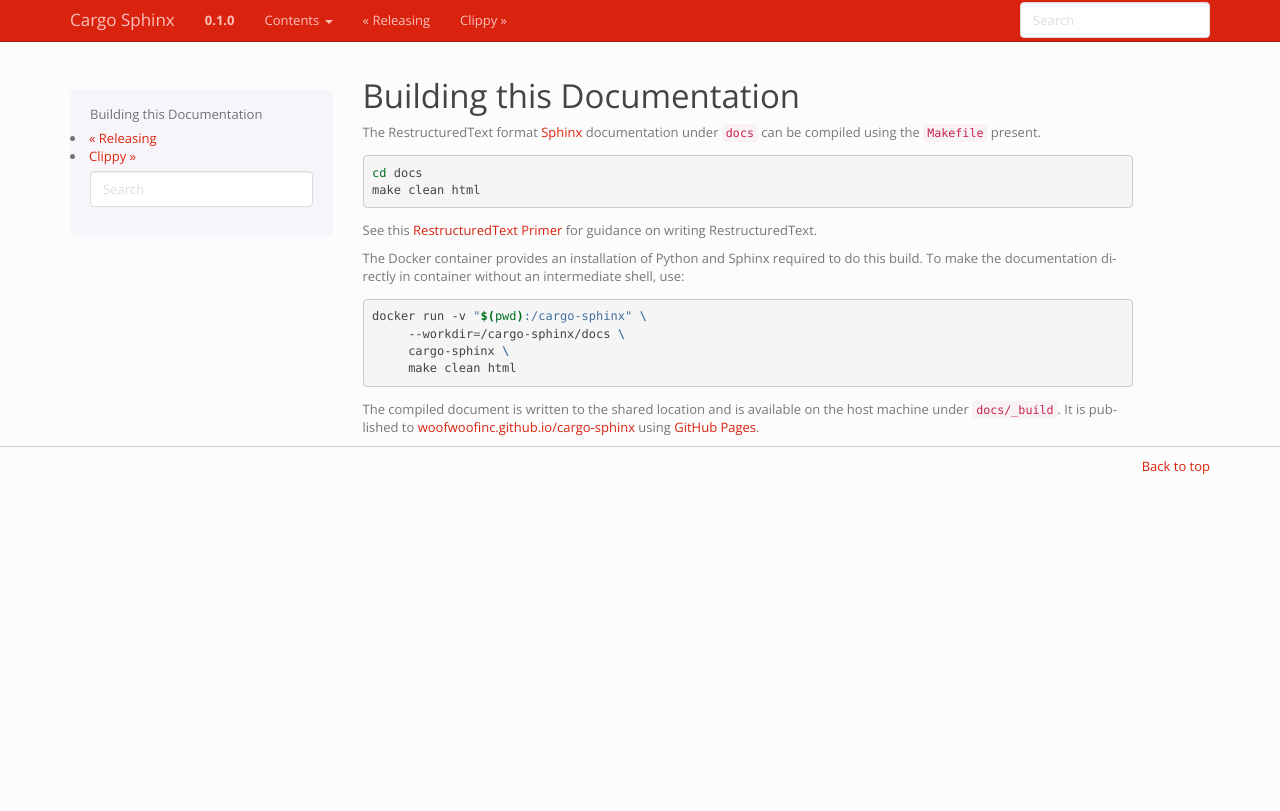
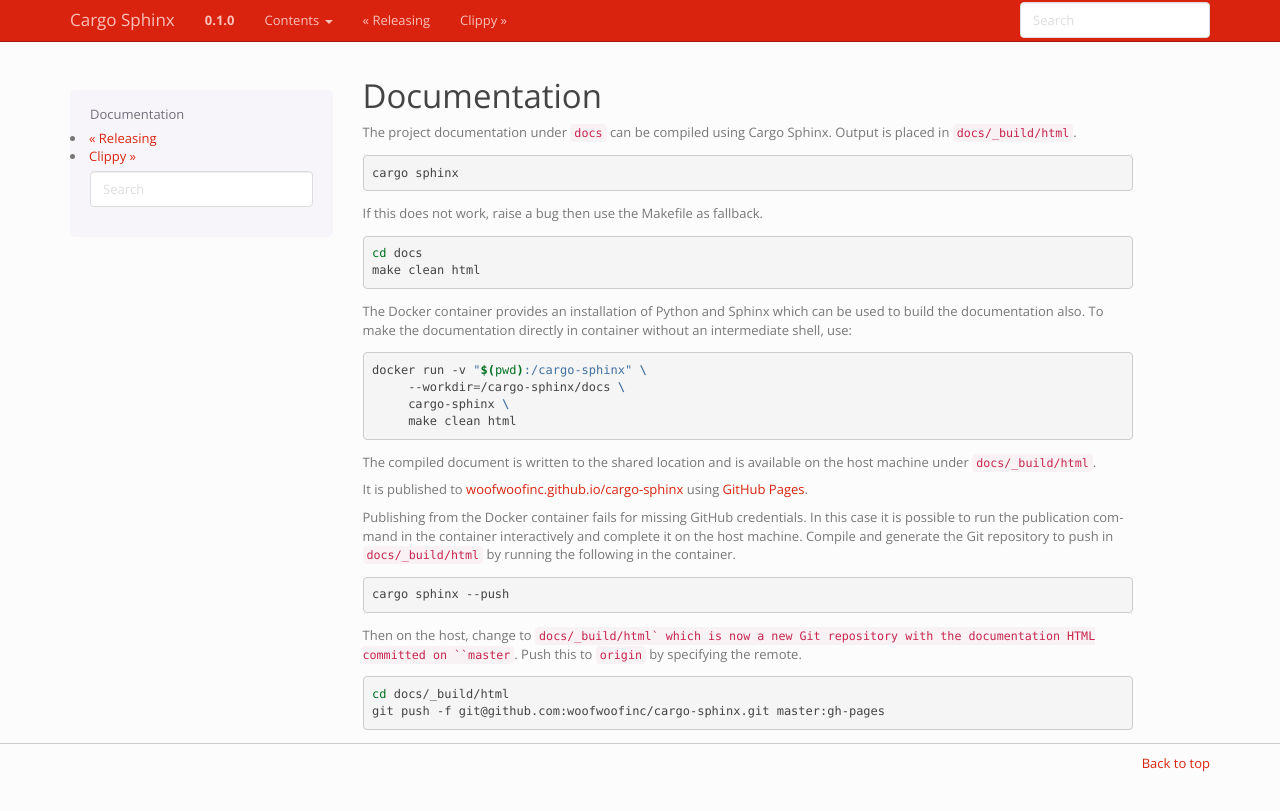
Before and after one commit to woofwoofinc/cargo-sphinx, a Sphinx documentation site: the page built from docs/documentation.rst, in a window 1280 px wide. Shown: the top 811 px of the page. Built offline with Sphinx 7.4.7, drawn with Linux system fonts in a browser that asks for light colours.

Commit message:
Complete draft of documentation with developer guides.

```diff
--- a/docs/documentation.rst
+++ b/docs/documentation.rst
@@ -1,22 +1,22 @@
-Building this Documentation
----------------------------
-The RestructuredText format Sphinx_ documentation under ``docs`` can be
-compiled using the ``Makefile`` present.
+Documentation
+-------------
+The project documentation under ``docs`` can be compiled using Cargo Sphinx.
+Output is placed in ``docs/_build/html``.
+
+.. code:: bash
+
+    cargo sphinx
+
+If this does not work, raise a bug then use the Makefile as fallback.
 
 .. code:: bash
 
     cd docs
     make clean html
 
-.. _Sphinx: http://sphinx-doc.org
-
-See this `RestructuredText Primer`_ for guidance on writing RestructuredText.
-
-.. _RestructuredText Primer: http://sphinx-doc.org/rest.html
-
-The Docker container provides an installation of Python and Sphinx required to
-do this build. To make the documentation directly in container without an
-intermediate shell, use:
+The Docker container provides an installation of Python and Sphinx which can be
+used to build the documentation also. To make the documentation directly in
+container without an intermediate shell, use:
 
 .. code:: bash
 
@@ -26,8 +26,28 @@ intermediate shell, use:
          make clean html
 
 The compiled document is written to the shared location and is available on the
-host machine under ``docs/_build``. It is published to
-`woofwoofinc.github.io/cargo-sphinx`_ using `GitHub Pages`_.
+host machine under ``docs/_build/html``.
+
+It is published to `woofwoofinc.github.io/cargo-sphinx`_ using `GitHub Pages`_.
 
 .. _woofwoofinc.github.io/cargo-sphinx: https://woofwoofinc.github.io/cargo-sphinx
 .. _GitHub Pages: https://pages.github.com
+
+Publishing from the Docker container fails for missing GitHub credentials. In
+this case it is possible to run the publication command in the container
+interactively and complete it on the host machine. Compile and generate the
+Git repository to push in ``docs/_build/html`` by running the following in the
+container.
+
+.. code:: bash
+
+    cargo sphinx --push
+
+Then on the host, change to ``docs/_build/html` which is now a new Git
+repository with the documentation HTML committed on ``master``. Push this to
+``origin`` by specifying the remote.
+
+.. code:: bash
+
+    cd docs/_build/html
+    git push -f git@github.com:woofwoofinc/cargo-sphinx.git master:gh-pages
--- a/docs/index.rst
+++ b/docs/index.rst
@@ -27,6 +27,7 @@ Developing Cargo Sphinx
 .. toctree::
    :maxdepth: 1
 
+   building
    docker
    travis
    releasing
--- a/docs/releasing.rst
+++ b/docs/releasing.rst
@@ -9,7 +9,7 @@ at `doc.crates.io/crates-io.html`_. First login to the site using:
 
     cargo login <token>
 
-Token can be found from `crates.io/me`_. To make a release, first clean and
+Tokens can be found from `crates.io/me`_. To make a release, first clean and
 build the package:
 
 .. _crates.io/me: https://crates.io/me
--- a/docs/tutorial.rst
+++ b/docs/tutorial.rst
@@ -179,7 +179,7 @@ Find out more about Sphinx and writing RestructuredText at the following:
 * `Sphinx Tutorial <http://www.sphinx-doc.org/en/stable/tutorial.html>`_
 * `Sphinx and RestructuredText Cheatsheet <http://openalea.gforge.inria.fr/doc/openalea/doc/_build/html/source/sphinx/rest_syntax.html>`_
 * `Quick Guide to RestructuredText <http://docutils.sourceforge.net/docs/user/rst/quickref.html>`_
-
+* `RestructuredText Primer <http://sphinx-doc.org/rest.html>`_
 
 6 Help Make Cargo Sphinx Better
 ^^^^^^^^^^^^^^^^^^^^^^^^^^^^^^^
```
Also changed, not shown: docs/building.rst (added, +42 -0 lines), docs/docker.rst (+17 -5 lines), docs/thanks.rst (+18 -3 lines).
